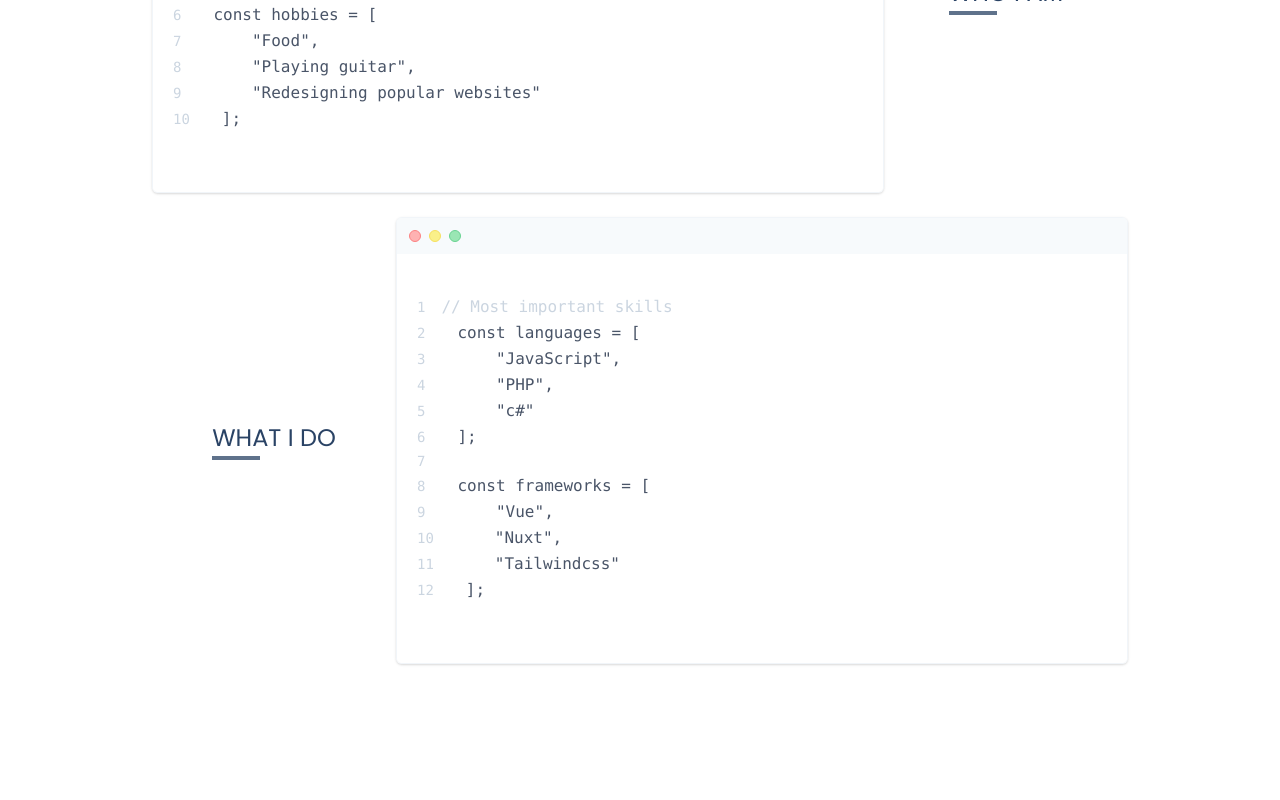
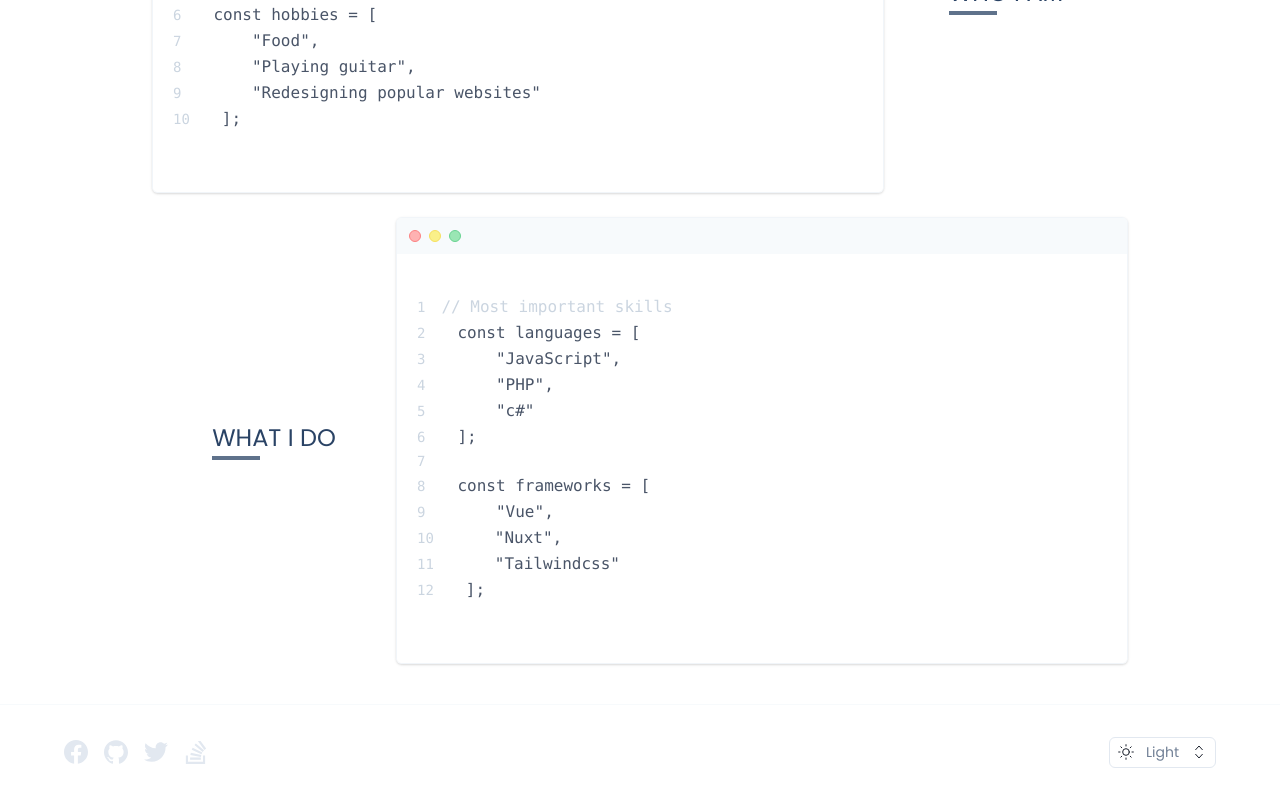
Before and after one commit to acatzk/my-website, a Nuxt app: page / in a window 1280 px wide. Shown: the part 632-1432 px from the top of the page. Before the commit the page ends 1336 px from the top, so only its background shows below. Built offline with nearby package versions, Linux system fonts and the light colour scheme.

Commit message:
my footer design (no-dropdown yet) - DONE

```diff
--- a/components/TheFooter.vue
+++ b/components/TheFooter.vue
@@ -0,0 +1,60 @@
+<template>
+  <footer class="py-8 px-6 border-t border-gray-100">
+    <div class="container mx-auto max-w-6xl flex flex-col space-y-3">
+      <div class="flex items-center justify-between">
+        <ul class="flex items-center justify-start space-x-4">
+          <li v-for="(link, i) in links" :key="i">
+            <a :href="link.to" target="_blank" class="focus:outline-none text-gray-300">
+              <span v-html="link.icon"></span>
+            </a>
+          </li>
+        </ul>
+        <div class="relative">
+          <button class="border w-full flex items-center space-x-3 rounded-md py-1 px-2">
+            <span>
+              <svg class="w-4 h-4" viewBox="0 0 24 24" stroke="currentColor" stroke-width="1.5" stroke-linecap="round" stroke-linejoin="round" fill="none" shape-rendering="geometricPrecision"><circle cx="12" cy="12" r="5"></circle><path d="M12 1v2"></path><path d="M12 21v2"></path><path d="M4.22 4.22l1.42 1.42"></path><path d="M18.36 18.36l1.42 1.42"></path><path d="M1 12h2"></path><path d="M21 12h2"></path><path d="M4.22 19.78l1.42-1.42"></path><path d="M18.36 5.64l1.42-1.42"></path></svg>
+              <svg class="hidden w-6 h-6 fill-current" viewBox="0 0 24 24" stroke="currentColor" stroke-width="1.5" stroke-linecap="round" stroke-linejoin="round" fill="none" shape-rendering="geometricPrecision"><path d="M21 12.79A9 9 0 1111.21 3 7 7 0 0021 12.79z"></path></svg>
+            </span>
+            <span class="text-sm text-gray-600">Light</span>
+            <span>
+              <svg class="w-4 h-4" viewBox="0 0 24 24" stroke="currentColor" stroke-width="1.5" stroke-linecap="round" stroke-linejoin="round" fill="none" shape-rendering="geometricPrecision" style="color: currentcolor;"><path d="M17 8.517L12 3 7 8.517M7 15.48l5 5.517 5-5.517"></path></svg>
+            </span>
+          </button>
+          <div class="absolute inset-x-0 bg-white">
+            <!-- <ul class="text-center text-sm text-gray-600 border border-gray-400">
+              <li>Dark</li>
+              <li>Light</li>
+            </ul> -->
+          </div>
+        </div>
+      </div>
+    </div>
+  </footer>
+</template>
+
+<script>
+  export default {
+    data () {
+      return {
+        links: [
+          {
+            icon: '<svg class="w-6 h-6 fill-current transition ease-in-out duration-150 hover:text-blue-facebook" role="img" viewBox="0 0 24 24" fill="currentColor" xmlns="http://www.w3.org/2000/svg"><title>Facebook icon</title><path d="M23.9981 11.9991C23.9981 5.37216 18.626 0 11.9991 0C5.37216 0 0 5.37216 0 11.9991C0 17.9882 4.38789 22.9522 10.1242 23.8524V15.4676H7.07758V11.9991H10.1242V9.35553C10.1242 6.34826 11.9156 4.68714 14.6564 4.68714C15.9692 4.68714 17.3424 4.92149 17.3424 4.92149V7.87439H15.8294C14.3388 7.87439 13.8739 8.79933 13.8739 9.74824V11.9991H17.2018L16.6698 15.4676H13.8739V23.8524C19.6103 22.9522 23.9981 17.9882 23.9981 11.9991Z"></path></svg>',
+            to: 'https://www.facebook.com/acatzk'
+          },
+          {
+            icon: '<svg class="w-6 h-6 fill-current transition ease-in-out duration-150 hover:text-gray-github" role="img" viewBox="0 0 24 24" fill="currentColor" xmlns="http://www.w3.org/2000/svg"><title>GitHub icon</title><path d="M12 .297c-6.63 0-12 5.373-12 12 0 5.303 3.438 9.8 8.205 11.385.6.113.82-.258.82-.577 0-.285-.01-1.04-.015-2.04-3.338.724-4.042-1.61-4.042-1.61C4.422 18.07 3.633 17.7 3.633 17.7c-1.087-.744.084-.729.084-.729 1.205.084 1.838 1.236 1.838 1.236 1.07 1.835 2.809 1.305 3.495.998.108-.776.417-1.305.76-1.605-2.665-.3-5.466-1.332-5.466-5.93 0-1.31.465-2.38 1.235-3.22-.135-.303-.54-1.523.105-3.176 0 0 1.005-.322 3.3 1.23.96-.267 1.98-.399 3-.405 1.02.006 2.04.138 3 .405 2.28-1.552 3.285-1.23 3.285-1.23.645 1.653.24 2.873.12 3.176.765.84 1.23 1.91 1.23 3.22 0 4.61-2.805 5.625-5.475 5.92.42.36.81 1.096.81 2.22 0 1.606-.015 2.896-.015 3.286 0 .315.21.69.825.57C20.565 22.092 24 17.592 24 12.297c0-6.627-5.373-12-12-12"></path></svg>',
+            to: 'https://github.com/acatzk'
+          },
+          {
+            icon: '<svg class="w-6 h-6 fill-current transition ease-in-out duration-150 hover:text-skyblue-twitter" role="img" viewBox="0 0 24 24" fill="currentColor" xmlns="http://www.w3.org/2000/svg"><title>Twitter icon</title><path d="M23.954 4.569c-.885.389-1.83.654-2.825.775 1.014-.611 1.794-1.574 2.163-2.723-.951.555-2.005.959-3.127 1.184-.896-.959-2.173-1.559-3.591-1.559-2.717 0-4.92 2.203-4.92 4.917 0 .39.045.765.127 1.124C7.691 8.094 4.066 6.13 1.64 3.161c-.427.722-.666 1.561-.666 2.475 0 1.71.87 3.213 2.188 4.096-.807-.026-1.566-.248-2.228-.616v.061c0 2.385 1.693 4.374 3.946 4.827-.413.111-.849.171-1.296.171-.314 0-.615-.03-.916-.086.631 1.953 2.445 3.377 4.604 3.417-1.68 1.319-3.809 2.105-6.102 2.105-.39 0-.779-.023-1.17-.067 2.189 1.394 4.768 2.209 7.557 2.209 9.054 0 13.999-7.496 13.999-13.986 0-.209 0-.42-.015-.63.961-.689 1.8-1.56 2.46-2.548l-.047-.02z"></path></svg>',
+            to: 'https://twitter.com/angryboy_19'
+          },
+          {
+            icon: '<svg class="w-6 h-6 fill-current transition ease-in-out duration-150 hover:text-orange-stackoverflow" role="img" viewBox="0 0 24 24" fill="currentColor" xmlns="http://www.w3.org/2000/svg"><title>Stack Overflow icon</title><path d="M18.986 21.865v-6.404h2.134V24H1.844v-8.539h2.13v6.404h15.012zM6.111 19.731H16.85v-2.137H6.111v2.137zm.259-4.852l10.48 2.189.451-2.07-10.478-2.187-.453 2.068zm1.359-5.056l9.705 4.53.903-1.95-9.706-4.53-.902 1.936v.014zm2.715-4.785l8.217 6.855 1.359-1.62-8.216-6.853-1.35 1.617-.01.001zM15.751 0l-1.746 1.294 6.405 8.604 1.746-1.294L15.749 0h.002z"></path></svg>',
+            to: 'https://stackoverflow.com/users/14108225/joshua-galit'
+          }
+        ]
+      }
+    }
+  }
+</script>
```
